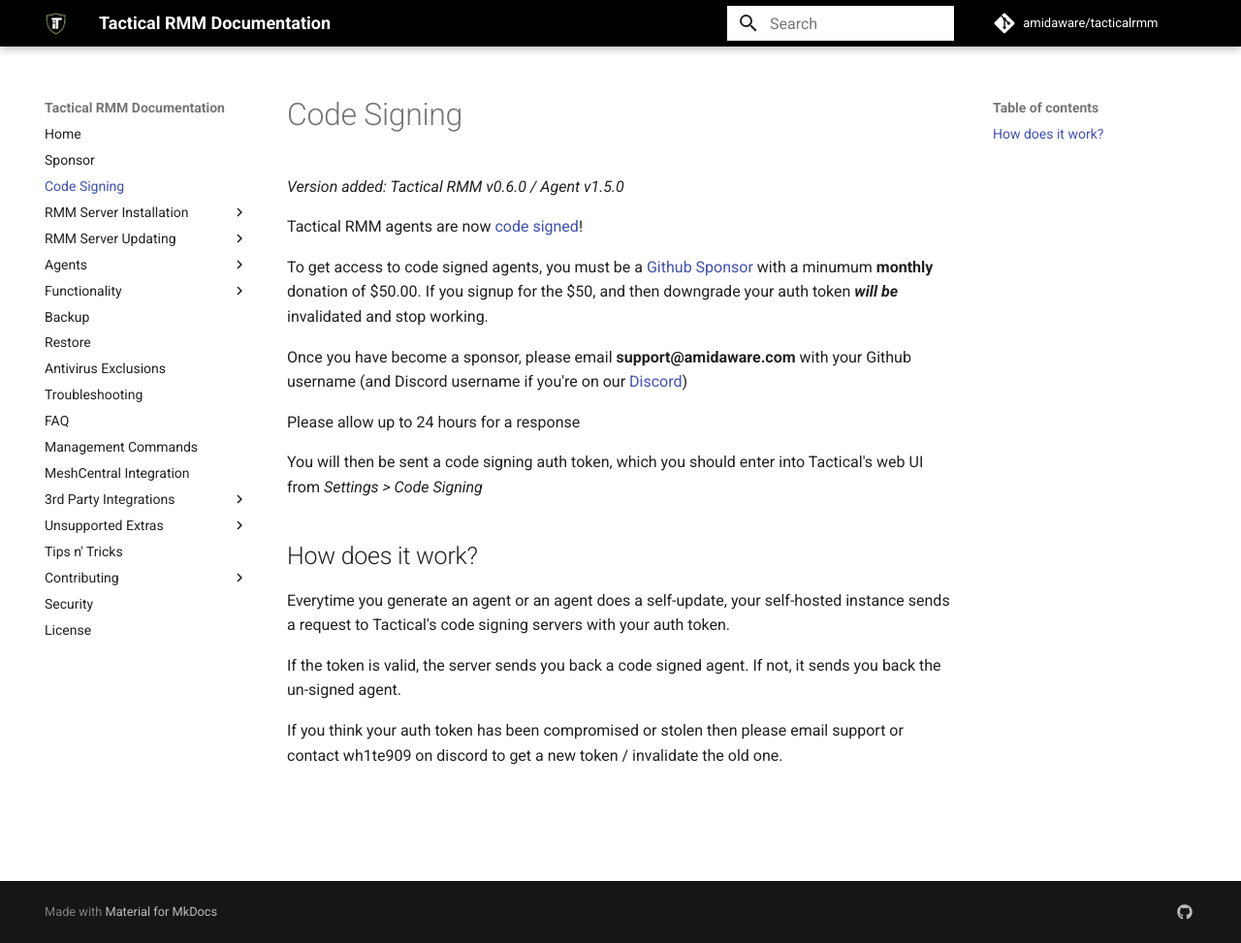
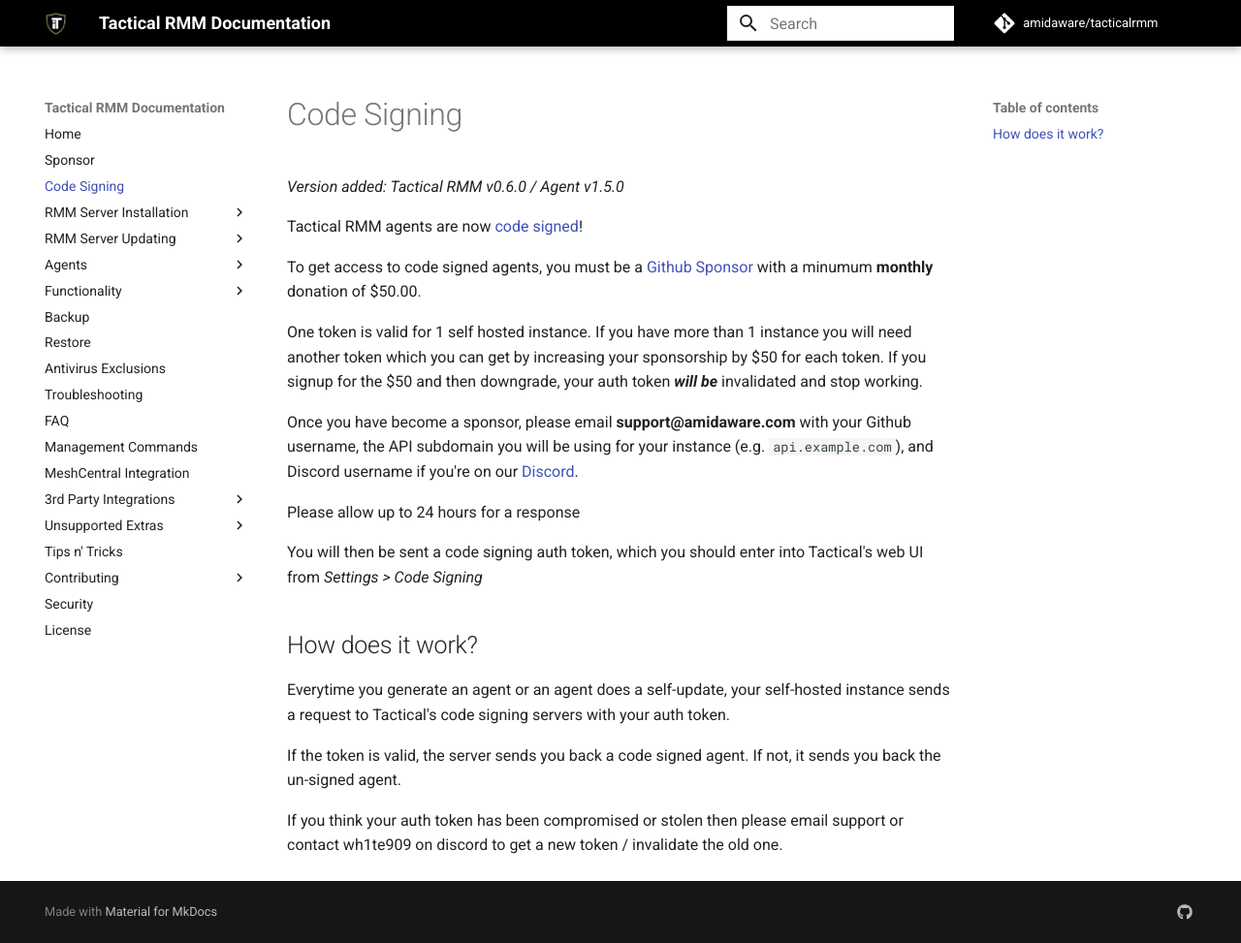
Before and after one commit to amidaware/trmm-docs, an MkDocs documentation site: the page built from docs/code_signing.md, in a window 1280 px wide and 973 px high. Shown: the whole window at 97% size. Built offline with MkDocs 1.6.1 and Material for MkDocs 9.7.7, drawn with Linux system fonts in a browser that asks for light colours; comment, search, counter and statistics services are not loaded.

Commit message:
update sponsorship docs

```diff
--- a/docs/code_signing.md
+++ b/docs/code_signing.md
@@ -4,9 +4,11 @@
 
 Tactical RMM agents are now [code signed](https://comodosslstore.com/resources/what-is-microsoft-authenticode-code-signing-certificate/)!
 
-To get access to code signed agents, you must be a [Github Sponsor](https://github.com/sponsors/wh1te909) with a minumum **monthly** donation of $50.00. If you signup for the $50, and then downgrade your auth token _**will be**_ invalidated and stop working.
+To get access to code signed agents, you must be a [Github Sponsor](https://github.com/sponsors/wh1te909) with a minumum **monthly** donation of $50.00.
 
-Once you have become a sponsor, please email **support@amidaware.com** with your Github username (and Discord username if you're on our [Discord](https://discord.gg/upGTkWp))
+One token is valid for 1 self hosted instance. If you have more than 1 instance you will need another token which you can get by increasing your sponsorship by $50 for each token. If you signup for the $50 and then downgrade, your auth token _**will be**_ invalidated and stop working.
+
+Once you have become a sponsor, please email **support@amidaware.com** with your Github username, the API subdomain you will be using for your instance (e.g. `api.example.com`), and Discord username if you're on our [Discord](https://discord.gg/upGTkWp).
 
 Please allow up to 24 hours for a response
 
```
